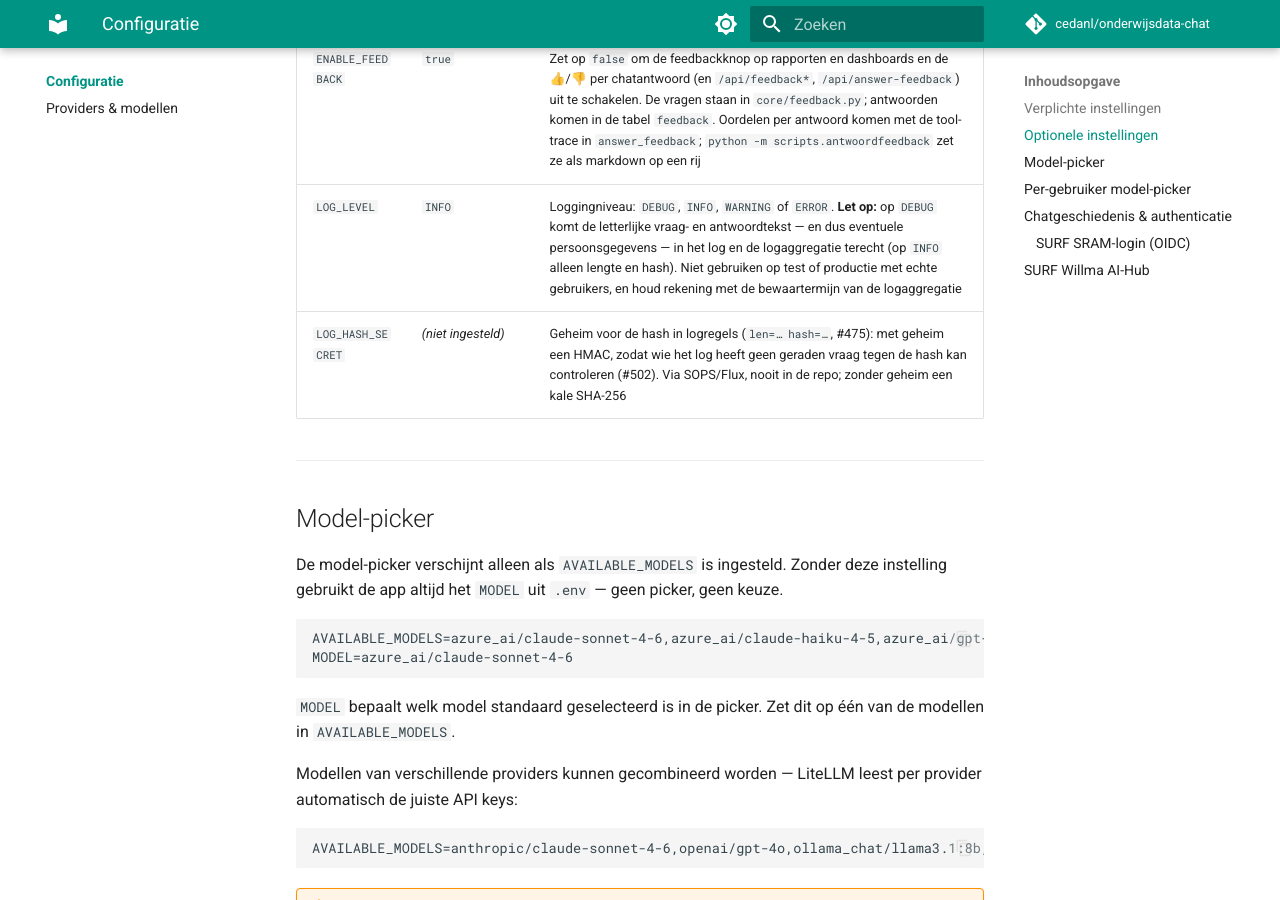
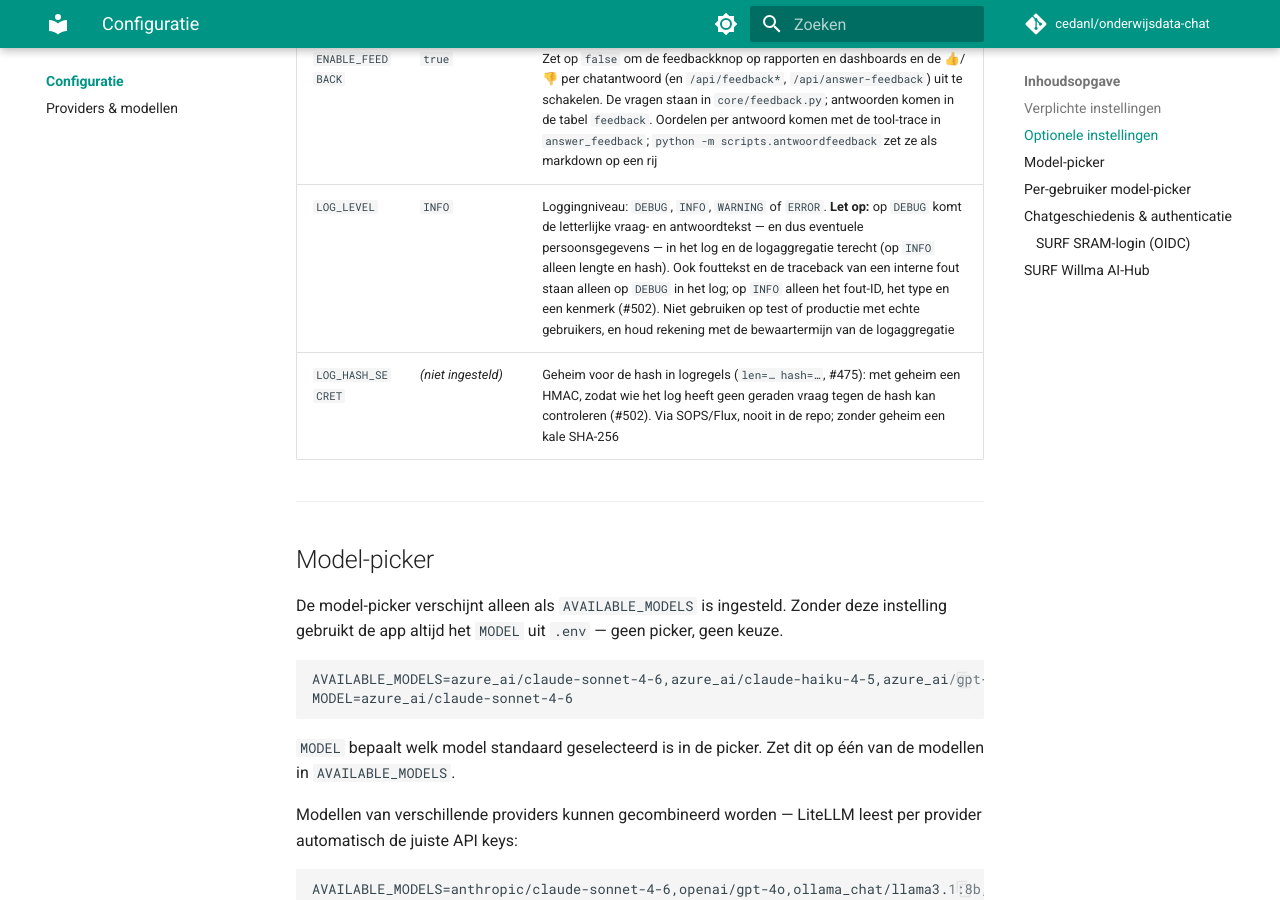
Before and after one commit to cedanl/onderwijsdata-chat, an MkDocs documentation site: the page built from docs/configuratie/index.md, in a window 1280 px wide and 900 px high, scrolled down 2187 px. Built offline with MkDocs 1.6.1 and Material for MkDocs 9.7.7, drawn with Linux system fonts in a browser that asks for light colours; comment, search, counter and statistics services are not loaded.

Commit message:
docs(logging): document that exception text and tracebacks stay at DEBUG
Agents.md extends the "Logs: geen gebruikerstekst op INFO+" rule to
exception text and tracebacks (foutkenmerk at INFO+, text at DEBUG).
SECURITY.md S4 and the LOG_LEVEL row in docs/configuratie say that
log_interne_fout logs only id, type and fingerprint at ERROR, with the
traceback at DEBUG. CHANGELOG gets the entry under "Niet uitgebracht".

Refs #502

Co-Authored-By: Claude Opus 5.5 <noreply@anthropic.com>

```diff
--- a/docs/configuratie/index.md
+++ b/docs/configuratie/index.md
@@ -43,7 +43,7 @@ ANTHROPIC_API_KEY=sk-ant-...
 | `POSTGRES_URI` | *(niet ingesteld)* | PostgreSQL-URI (`postgresql://…`). Indien ingesteld slaat de app gesprekken en rapporten op in PostgreSQL in plaats van SQLite — zie [Professioneel hosten](../hosting.md#1-database-postgresql) |
 | `ENABLE_DASHBOARDS` | `true` | Zet op `false` om de dashboardfunctie (pagina en `/api/dashboard/*`) uit te schakelen |
 | `ENABLE_FEEDBACK` | `true` | Zet op `false` om de feedbackknop op rapporten en dashboards en de 👍/👎 per chatantwoord (en `/api/feedback*`, `/api/answer-feedback`) uit te schakelen. De vragen staan in `core/feedback.py`; antwoorden komen in de tabel `feedback`. Oordelen per antwoord komen met de tool-trace in `answer_feedback`; `python -m scripts.antwoordfeedback` zet ze als markdown op een rij |
-| `LOG_LEVEL` | `INFO` | Loggingniveau: `DEBUG`, `INFO`, `WARNING` of `ERROR`. **Let op:** op `DEBUG` komt de letterlijke vraag- en antwoordtekst — en dus eventuele persoonsgegevens — in het log en de logaggregatie terecht (op `INFO` alleen lengte en hash). Niet gebruiken op test of productie met echte gebruikers, en houd rekening met de bewaartermijn van de logaggregatie |
+| `LOG_LEVEL` | `INFO` | Loggingniveau: `DEBUG`, `INFO`, `WARNING` of `ERROR`. **Let op:** op `DEBUG` komt de letterlijke vraag- en antwoordtekst — en dus eventuele persoonsgegevens — in het log en de logaggregatie terecht (op `INFO` alleen lengte en hash). Ook fouttekst en de traceback van een interne fout staan alleen op `DEBUG` in het log; op `INFO` alleen het fout-ID, het type en een kenmerk (#502). Niet gebruiken op test of productie met echte gebruikers, en houd rekening met de bewaartermijn van de logaggregatie |
 | `LOG_HASH_SECRET` | *(niet ingesteld)* | Geheim voor de hash in logregels (`len=… hash=…`, #475): met geheim een HMAC, zodat wie het log heeft geen geraden vraag tegen de hash kan controleren (#502). Via SOPS/Flux, nooit in de repo; zonder geheim een kale SHA-256 |
 
 ---
```
Also changed, not shown: Agents.md (+7 -0 lines), CHANGELOG.md (+6 -0 lines), SECURITY.md (+1 -1 lines).
